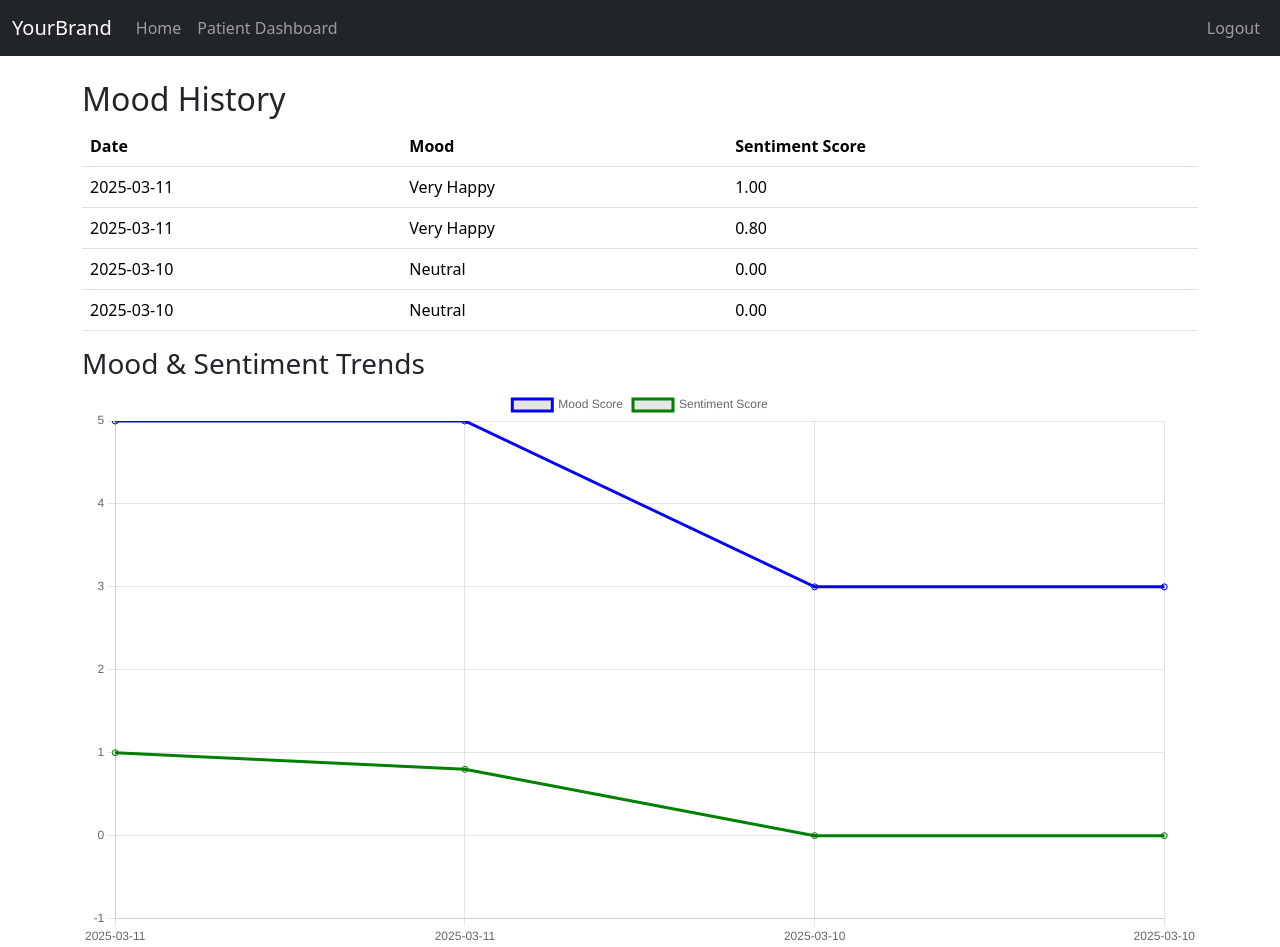
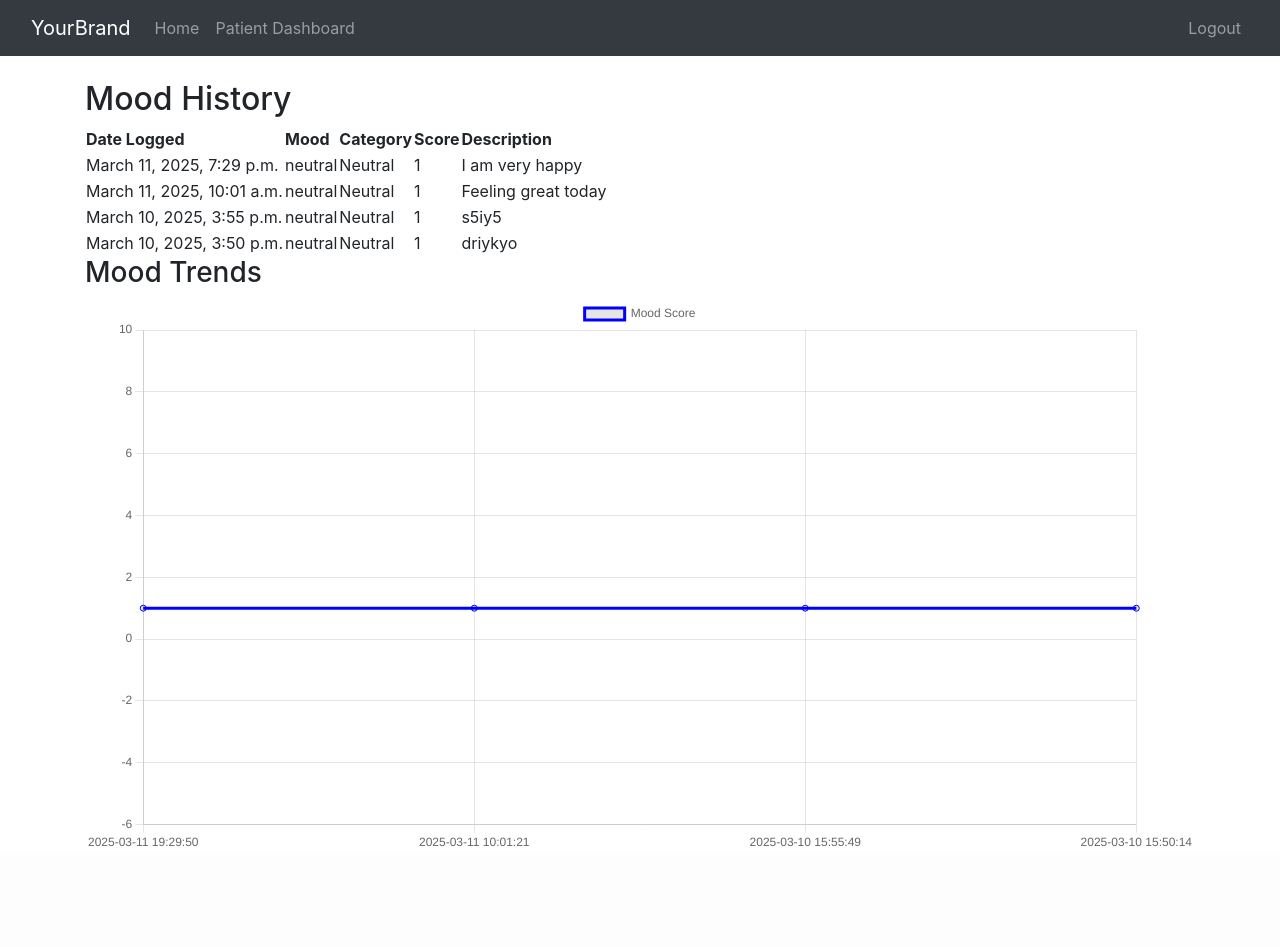
Before and after one commit to Leeshirn/mental-health-management, a Django app: page /mood_history/ in a window 1280 px wide. After the commit the page ends 847 px from the top, so only its background shows below. Run offline with Django 5.2, Linux system fonts and the light colour scheme; a user stored in the database is signed in; data comes from the database, SQL or seed files in the repository; some libraries are stand-ins or nearby versions.

Commit message:
clear sentiment analysis from mood tracker

```diff
--- a/mental/website/models.py
+++ b/mental/website/models.py
@@ -19,34 +19,67 @@ class UserProfile(models.Model):
     def __str__(self):
         return f"{self.user.username} ({self.role})"
 
+
+# Mood categories
+MOOD_CATEGORIES = [
+    ('Positive', 'Positive'),
+    ('Negative', 'Negative'),
+    ('Neutral', 'Neutral'),
+]
+
+# Mood choices with scores
+MOODS = [
+    ('happy', 'Positive', 10),
+    ('excited', 'Positive', 9),
+    ('grateful', 'Positive', 8),
+    ('content', 'Positive', 7),
+    ('hopeful', 'Positive', 6),
+    ('proud', 'Positive', 5),
+    ('relaxed', 'Positive', 5),
+    ('loved', 'Positive', 6),
+    ('confident', 'Positive', 7),
+    ('energetic', 'Positive', 8),
+    ('optimistic', 'Positive', 9),
+    ('relieved', 'Positive', 10),
+    ('calm', 'Neutral', 4),
+    ('bored', 'Neutral', 3),
+    ('indifferent', 'Neutral', 2),
+    ('tired', 'Neutral', 1),
+    ('okay', 'Neutral', 2),
+    ('apathetic', 'Neutral', 1),
+    ('unsure', 'Neutral', 3),
+    ('blank', 'Neutral', 0),
+    ('sad', 'Negative', -1),
+    ('angry', 'Negative', -2),
+    ('stressed', 'Negative', -3),
+    ('frustrated', 'Negative', -2),
+    ('anxious', 'Negative', -4),
+    ('guilty', 'Negative', -3),
+    ('lonely', 'Negative', -4),
+    ('hopeless', 'Negative', -5),
+    ('overwhelmed', 'Negative', -5),
+    ('disappointed', 'Negative', -3),
+]
+
 class MoodEntry(models.Model):
-    MOOD_CHOICES = [
-        (1, 'Very Sad'),
-        (2, 'Sad'),
-        (3, 'Neutral'),
-        (4, 'Happy'),
-        (5, 'Very Happy'),
-    ]
-
     user = models.ForeignKey(User, on_delete=models.CASCADE)
-    mood_score = models.IntegerField(choices=MOOD_CHOICES, default=3)
-    description = models.TextField(blank=True, null=True)  # Optional mood description
-    sentiment_score = models.FloatField(default=0.0)  # Sentiment Analysis Score
-    date = models.DateTimeField(auto_now_add=True)
-
-    def analyze_sentiment(self):
-        if self.description:
-            analysis = TextBlob(self.description)
-            return analysis.sentiment.polarity  # Ranges from -1 (negative) to 1 (positive)
-        return 0.0  # Default for no description
+    mood = models.CharField(max_length=50, choices=[(m[0], m[0]) for m in MOODS])
+    category = models.CharField(max_length=10, choices=MOOD_CATEGORIES, default='Neutral')
+    score = models.IntegerField(default = 1)
+    description = models.TextField(blank=True, null=True)
+    date_logged = models.DateTimeField(auto_now_add=True)
 
     def save(self, *args, **kwargs):
-        self.sentiment_score = self.analyze_sentiment()
+        # Automatically assign category and score based on mood
+        for mood_name, category, score in MOODS:
+            if self.mood == mood_name:
+                self.category = category
+                self.score = score
+                break
         super().save(*args, **kwargs)
 
     def __str__(self):
-        return f"{self.user.username} - {self.get_mood_score_display()} ({self.date})"
-
+        return f"{self.user.username} - {self.mood} ({self.date_logged.strftime('%Y-%m-%d %H:%M:%S')})"
 
 
 class JournalSettings(models.Model):
--- a/mental/website/templates/base.html
+++ b/mental/website/templates/base.html
@@ -11,6 +11,7 @@
       integrity="sha384-QWTKZyjpPEjISv5WaRU9OFeRpok6YctnYmDr5pNlyT2bRjXh0JMhjY6hW+ALEwIH"
       crossorigin="anonymous"
     />
+    <link href="https://stackpath.bootstrapcdn.com/bootstrap/4.5.2/css/bootstrap.min.css" rel="stylesheet">
     <link rel="stylesheet" href="{% static 'css/main.css' %}">
 
 </head>
@@ -48,5 +49,9 @@
       }, 2000);
     </script>
     <script src="https://cdn.jsdelivr.net/npm/bootstrap@5.3.3/dist/js/bootstrap.bundle.min.js" integrity="sha384-YvpcrYf0tY3lHB60NNkmXc5s9fDVZLESaAA55NDzOxhy9GkcIdslK1eN7N6jIeHz" crossorigin="anonymous"></script>
+
+    <script src="https://code.jquery.com/jquery-3.5.1.slim.min.js"></script>
+    <script src="https://cdn.jsdelivr.net/npm/@popperjs/core@2.9.3/dist/umd/popper.min.js"></script>
+    <script src="https://stackpath.bootstrapcdn.com/bootstrap/4.5.2/js/bootstrap.min.js"></script>
 </body>
 </html>
--- a/mental/website/templates/mood_tracker/mood_history.html
+++ b/mental/website/templates/mood_tracker/mood_history.html
@@ -2,27 +2,30 @@
 
 {% block content %}
 <h2>Mood History</h2>
-
-<table class="table">
+<table>
     <thead>
         <tr>
-            <th>Date</th>
+            <th>Date Logged</th>
             <th>Mood</th>
-            <th>Sentiment Score</th>
+            <th>Category</th>
+            <th>Score</th>
+            <th>Description</th>
         </tr>
     </thead>
     <tbody>
-        {% for mood in moods %}
+        {% for entry in mood_entries %}
         <tr>
-            <td>{{ mood.date|date:"Y-m-d" }}</td>
-            <td>{{ mood.get_mood_score_display }}</td>
-            <td>{{ mood.sentiment_score|floatformat:2 }}</td>
+            <td>{{ entry.date_logged }}</td>
+            <td>{{ entry.mood }}</td>
+            <td>{{ entry.category }}</td>
+            <td>{{ entry.score }}</td>
+            <td>{{ entry.description }}</td>
         </tr>
         {% endfor %}
     </tbody>
 </table>
 
-<h3>Mood & Sentiment Trends</h3>
+<h3>Mood Trends</h3>
 <canvas id="moodChart"></canvas>
 
 <script src="https://cdn.jsdelivr.net/npm/chart.js"></script>
@@ -38,13 +41,7 @@
                 {
                     label: 'Mood Score',
                     borderColor: 'blue',
-                    data: moodData.mood_scores,
-                    fill: false
-                },
-                {
-                    label: 'Sentiment Score',
-                    borderColor: 'green',
-                    data: moodData.sentiment_scores,
+                    data: moodData.scores,
                     fill: false
                 }
             ]
@@ -52,10 +49,9 @@
         options: {
             responsive: true,
             scales: {
-                y: { min: -1, max: 5 }
+                y: { min: -6, max: 10 }
             }
         }
     });
 </script>
-
 {% endblock %}
--- a/mental/website/views.py
+++ b/mental/website/views.py
@@ -96,6 +96,7 @@ def patient_dashboard(request):
 
     return render(request, 'patient_dashboard.html')
 
+@login_required
 def log_mood(request):
     if request.method == 'POST':
         form = MoodEntryForm(request.POST)
@@ -110,18 +111,18 @@ def log_mood(request):
     return render(request, 'mood_tracker/log_mood.html', {'form': form})
 
 @login_required
+@login_required
 def mood_history(request):
-    moods = MoodEntry.objects.filter(user=request.user).order_by('-date')
+    mood_entries = MoodEntry.objects.filter(user=request.user).order_by('-date_logged')
 
     # Prepare data for Chart.js
     mood_data = {
-        "dates": [entry.date.strftime('%Y-%m-%d') for entry in moods],
-        "mood_scores": [entry.mood_score for entry in moods],
-        "sentiment_scores": [entry.sentiment_score for entry in moods]
+        "dates": [entry.date_logged.strftime('%Y-%m-%d %H:%M:%S') for entry in mood_entries],
+        "scores": [entry.score for entry in mood_entries],
     }
 
     return render(request, 'mood_tracker/mood_history.html', {
-        'moods': moods,
+        'mood_entries': mood_entries,  # Use 'mood_entries' to match the template
         'mood_data': json.dumps(mood_data)  # Send JSON data to the template
     })
 
```
Also changed, not shown: mental/website/forms.py (+2 -5 lines), mental/website/templates/patient_dashboard.html (+31 -6 lines), mental/db.sqlite3, mental/website/migrations/0004_remove_moodentry_sentiment_score_moodentry_mood_and_more.py (added), mental/website/migrations/0005_rename_date_moodentry_date_logged_and_more.py (added).
